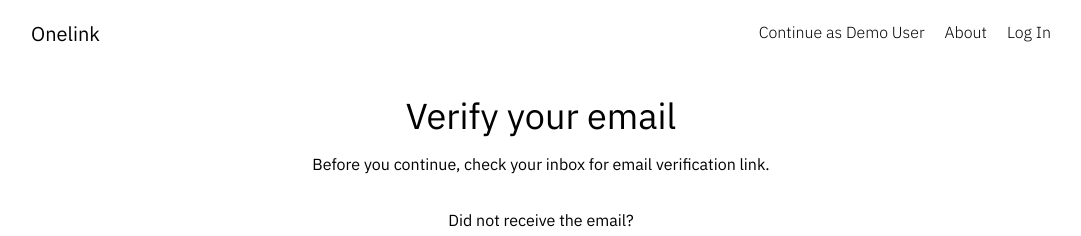
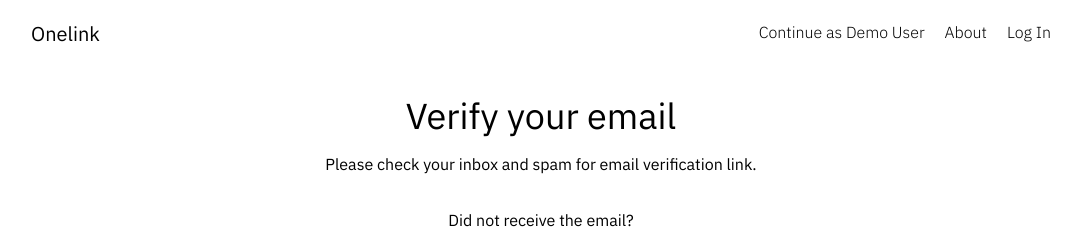
Before and after one commit to mdahmed-abdus/onelink, a React (Create React App) app in the folder frontend/: page /email/verify in a window 1280 px wide. Shown: the top 236 px of the page, without its empty margins (99-1180 px from the left). Built offline with nearby package versions, Linux system fonts and the light colour scheme.

Commit message:
Change text

```diff
--- a/frontend/src/pages/EmailVerification.js
+++ b/frontend/src/pages/EmailVerification.js
@@ -28,7 +28,7 @@ function EmailVerification() {
       <div className="gridContainer md:w-1/2 m-auto text-center">
         <h1 className="text-4xl">Verify your email</h1>
         <p className="mt-4">
-          Before you continue, check your inbox for email verification link.
+          Please check your inbox and spam for email verification link.
         </p>
         <form className="mt-8 w-full" onSubmit={handleFormSubmit}>
           <p>Did not receive the email?</p>
```
